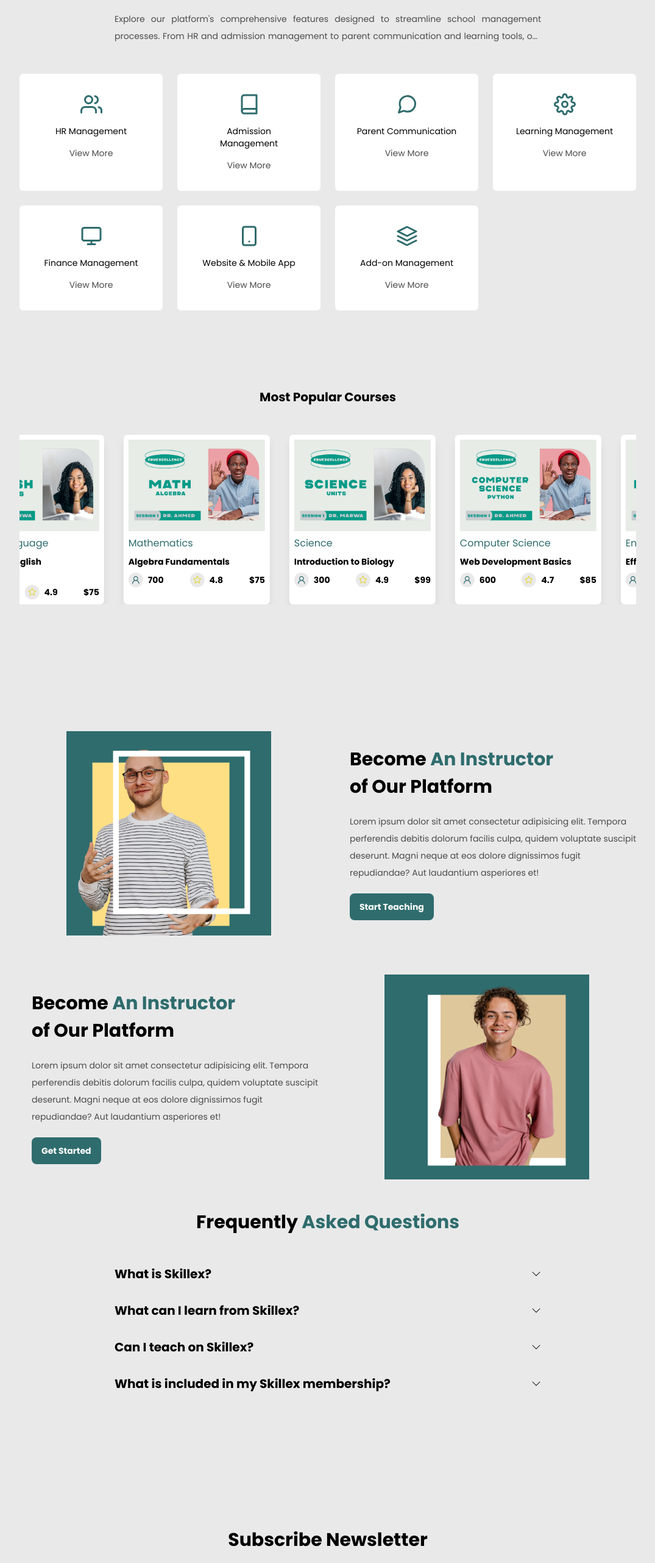
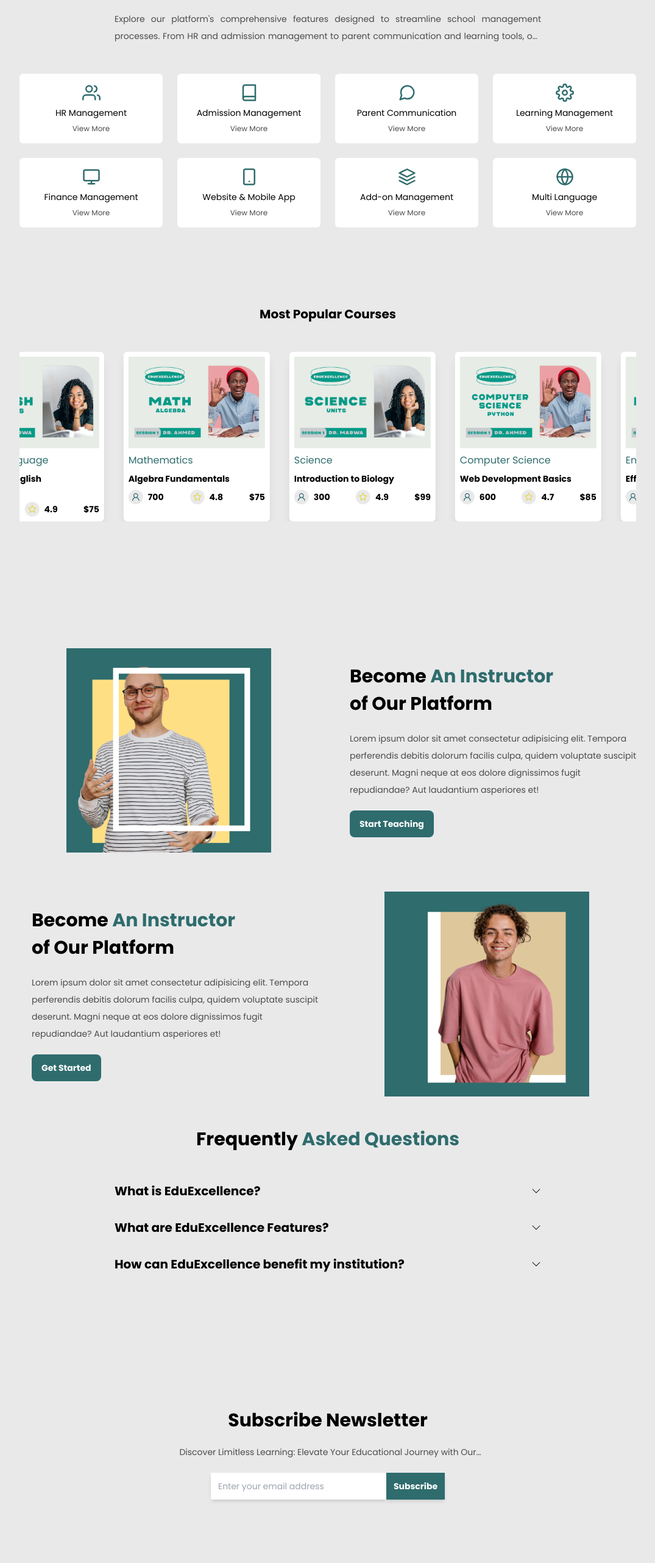
Before and after one commit to gongool/EduExcellence, a React (Vite) app: page / in a window 1280 px wide. Shown: the part 1783-4346 px from the top of the page at 61% size, without its empty margins (102-1177 px from the left). Built offline with nearby package versions, Linux system fonts and the light colour scheme.

Commit message:
All good , about to work with Teacher component

```diff
--- a/src/Data.jsx
+++ b/src/Data.jsx
@@ -1,4 +1,4 @@
-import { FiUsers, FiBook, FiMessageCircle, FiSettings, FiMonitor, FiSmartphone, FiLayers } from "react-icons/fi";
+import { FiUsers, FiBook, FiMessageCircle, FiSettings, FiMonitor, FiSmartphone, FiLayers, FiGlobe } from "react-icons/fi";
 
 import courses1 from "./assets/courses1.jpg";
 import courses2 from "./assets/courses2.jpg";
@@ -79,6 +79,11 @@ export const categories = [
         id: 7,
         icon: <FiLayers />,
         category: "Add-on Management",
+    },
+    {
+        id: 8,
+        icon: <FiGlobe />,
+        category: "Multi Language",
     },
 ];
 
@@ -162,18 +167,18 @@ export const logos = [logo1, logo2, logo3, logo4, logo5, logo6];
 export const accordions = [
     {
         id: 1,
-        title: "What is Skillex?",
+        title: "What is EduExcellence?",
+        answer: "EduExcellence is an innovative Learning Management System (LMS) website designed to elevate the educational experience. This platform seamlessly integrates advanced technology with user-friendly interfaces, offering a comprehensive solution for educational institutions and learners alike. EduExcellence provides a centralized hub for course management, content delivery, and interactive learning activities. With robust features such as real-time progress tracking, collaborative tools, and personalized assessments, EduExcellence empowers educators to create engaging and dynamic online courses. Students benefit from a flexible and intuitive platform that enhances their learning journey, fostering academic success. EduExcellence is committed to shaping the future of education by embracing cutting-edge technology to make learning accessible, interactive, and tailored to individual needs.",
     },
     {
         id: 2,
-        title: "What can I learn from Skillex?",
+        title: "What are EduExcellence Features?",
+        answer: "Explore our platform's comprehensive features designed to streamline school management processes. From HR and admission management to parent communication and learning tools, our tailored resources cover a wide range of functionalities to support educational institutions. Discover how our platform can simplify administrative tasks, foster effective communication, and enhance overall school operations.",
     },
     {
         id: 3,
-        title: "Can I teach on Skillex?",
+        title: "How can EduExcellence benefit my institution?",
+        answer: "EduExcellence offers a range of benefits for educational institutions, including streamlined administrative processes, enhanced communication with stakeholders, and improved student engagement. By leveraging our platform, institutions can save time and resources on tasks such as HR management, admissions, and course delivery. Additionally, EduExcellence provides valuable insights through analytics and reporting tools, enabling institutions to make data-driven decisions to improve performance and outcomes."
     },
-    {
-        id: 4,
-        title: "What is included in my Skillex membership?",
-    },
+
 ];
--- a/src/components/container/Accordion.jsx
+++ b/src/components/container/Accordion.jsx
@@ -1,11 +1,17 @@
 import React, { useState } from "react";
 import { BsChevronDown } from "react-icons/bs";
 import { motion, AnimatePresence } from "framer-motion";
+import { accordions } from "../../Data";
+
 const Accordion = ({ id, title }) => {
     const [activeIndex, setActiveIndex] = useState(null);
     const handleClick = (id) => {
         setActiveIndex(id === activeIndex ? null : id);
     };
+
+
+    const accordionItem = accordions.find((item) => item.id === id);
+
     return (
         <div className="pb-8">
             <div className="flex items-center justify-between">
@@ -26,12 +32,8 @@ const Accordion = ({ id, title }) => {
                         style={{ overflow: "hidden" }}
                         className="pt-4"
                     >
-                        <p className="text-sm leading-7 text-gray">
-                            Lorem ipsum dolor sit amet consectetur adipisicing elit. Quos, eum
-                            beatae porro voluptatum aspernatur, id nesciunt reiciendis maxime
-                            unde necessitatibus illum accusamus mollitia incidunt qui nisi
-                            tempora facere magni magnam?
-                        </p>
+                        {/* Display the answer from the data */}
+                        <p className="text-sm leading-7 text-gray">{accordionItem.answer}</p>
                     </motion.div>
                 )}
             </AnimatePresence>
--- a/src/components/container/Contact.jsx
+++ b/src/components/container/Contact.jsx
@@ -7,10 +7,8 @@ const Contact = () => {
         <div className="sm:text-3xl text-2xl font-bold mb-5">
           Subscribe Newsletter
         </div>
-        <p className="text-sm leading-7 text-gray">
-          Lorem ipsum dolor sit amet consectetur adipisicing elit. Harum autem
-          minus doloribus voluptatem illo velit quia eum aperiam! Repudiandae,
-          tempore. Lorem ipsum dolor sit amet.
+        <p className="text-sm leading-7 text-gray line-clamp-1 hover:line-clamp-none">
+        Discover Limitless Learning: Elevate Your Educational Journey with Our Comprehensive Platform, Fostering Excellence and Empowering Growth
         </p>
         <motion.form
           initial={{ scale: 0 }}
--- a/src/components/container/Course/Categories.jsx
+++ b/src/components/container/Course/Categories.jsx
@@ -1,14 +1,13 @@
-import { motion } from "framer-motion"
+
 
 const Categories = ({ icon, category }) => {
+    return (
+        <div className='flex items-center flex-col gap-2 bg-white p-4 rounded-md'>
+            <div className='text-Teal text-3xl'>{icon}</div>
+            <div className='text-sm'>{category}</div>
+            <a href="#" className='text-xs text-gray'>View More</a>
+        </div>
+    );
+};
 
-    return (
-        <div className='flex items-center flex-col gap-4 bg-white p-8 rounded-md'>
-            <div className='text-Teal text-4xl'>{icon}</div>
-            <div>{category}</div>
-            <a href="" className='text-sm text-gray'>View More</a>
-        </div>
-    )
-}
-
-export default Categories
+export default Categories;
```
